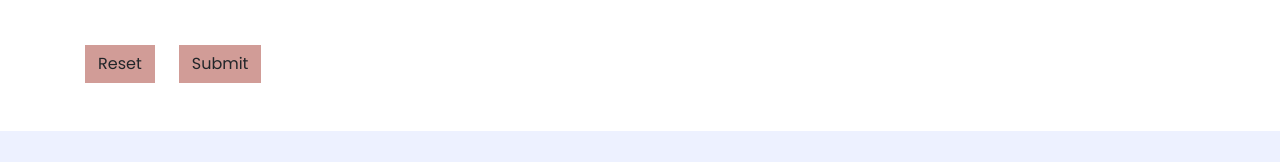
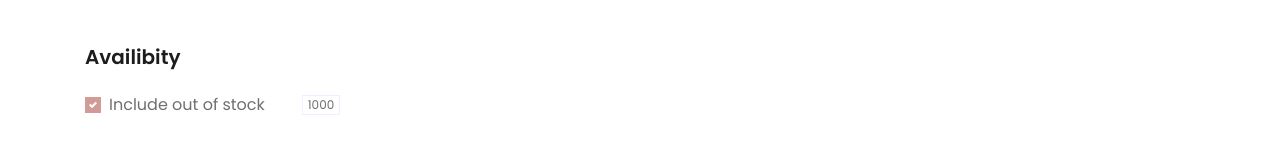
Before and after one commit to Rupit-Prajapati-AT/myshop, a plain HTML site: page shop.html in a window 1280 px wide. Shown: the part 3458-3620 px from the top of the page. Drawn offline with nearby package versions, Linux system fonts and the light colour scheme.

Commit message:
feedback changes

```diff
--- a/shop.html
+++ b/shop.html
@@ -505,7 +505,18 @@
                             <span class="badge border font-weight-normal">1000</span>
                         </div>
                     </div>
-                    <!-- Discount End -->
+                    <!-- Ratings End -->
+
+                    <!-- Availability Start -->
+                    <div class="mb-5">
+                        <h5 class="font-weight-semi-bold mb-4">Availibity</h5>
+                            <div class="custom-control custom-checkbox d-flex align-items-center justify-content-between mb-3">
+                            <input type="checkbox" class="custom-control-input" checked id="include out of stock">
+                            <label class="custom-control-label" for="include out of stock">Include out of stock</label>
+                            <span class="badge border font-weight-normal">1000</span>
+                        </div>
+                    </div>
+                    <!-- Availability End -->
 
                     <div class="d-flex ">
                         <button class="btn btn-primary" type="reset">Reset</button>
```
